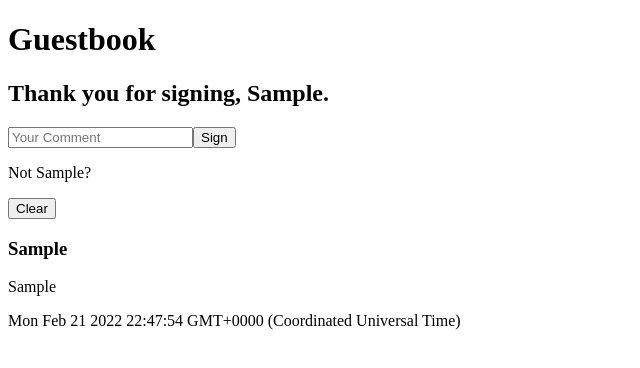
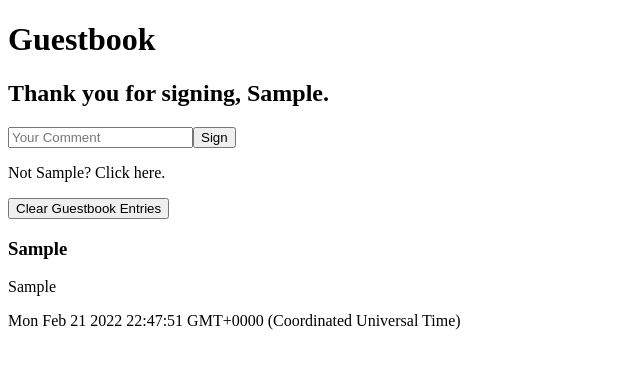
Before and after one commit to jlaurentpdx/guestbook-auth, a React app: page / in a window 1280 px wide. Both pictures are taken after typing "Sample", "Sample" into the empty fields and a click on the button "Sign". Shown: the top 368 px of the page, without its empty margins (0-640 px from the left). Built offline with nearby package versions, Linux system fonts and the light colour scheme.

Commit message:
fixing minor issues

```diff
--- a/src/components/EntryList/EntryList.jsx
+++ b/src/components/EntryList/EntryList.jsx
@@ -1,7 +1,9 @@
 import Entry from '../Entry/Entry';
+import { useUser } from '../../context/UserContext';
 import { useEntries } from '../../context/EntryContext';
 
 export default function EntryList() {
+  const { user } = useUser();
   const { entries, setEntries } = useEntries();
 
   const clearLocalStorage = () => {
@@ -13,9 +15,9 @@ export default function EntryList() {
 
   return (
     <>
-      <button onClick={clearLocalStorage}>Clear</button>
+      <button onClick={clearLocalStorage}>Clear Guestbook Entries</button>
       <div>
-        {entries.length > 0
+        {entries.length > 0 && user
           ? entries.map((entry) => <Entry key={entry.id} {...entry} />)
           : null}
       </div>
--- a/src/components/GuestForm/GuestForm.jsx
+++ b/src/components/GuestForm/GuestForm.jsx
@@ -11,11 +11,9 @@ export default function GuestForm() {
   const handleSubmit = (e) => {
     e.preventDefault();
 
-    const newEntry = {
-      id: new Date().toString(),
-      name,
-      comment,
-    };
+    const id = new Date().toString();
+
+    const newEntry = { id, name, comment };
 
     setEntries([...entries, newEntry]);
     setUser(name);
@@ -43,7 +41,11 @@ export default function GuestForm() {
           onChange={(e) => setComment(e.target.value)}
         />
         <button onClick={handleSubmit}>Sign</button>
-        {user && <p onClick={handleChangeUser}>Not {user}?</p>}
+        {user && (
+          <p style={{ cursor: 'pointer' }} onClick={handleChangeUser}>
+            Not {user}? Click here.
+          </p>
+        )}
       </form>
     </>
   );
--- a/src/context/EntryContext.jsx
+++ b/src/context/EntryContext.jsx
@@ -1,4 +1,4 @@
-import { useEffect, useContext, createContext } from 'react';
+import { useContext, createContext } from 'react';
 import useLocalStorage from '../hooks/useLocalStorage';
 
 export const EntriesContext = createContext();
```
